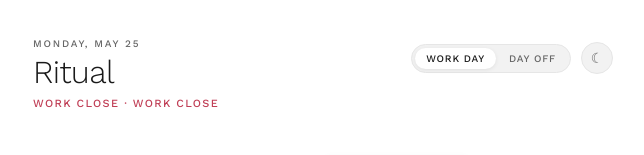
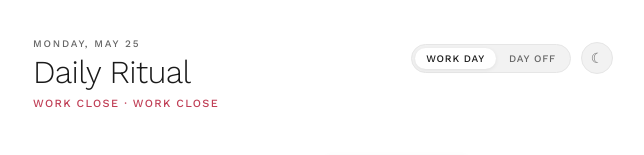
Before and after one commit to baadaa/daily-ritual, a plain HTML site: page index.html in a window 1280 px wide. Shown: the top 155 px of the page, without its empty margins (317-961 px from the left). Drawn offline with nearby package versions, Linux system fonts and the light colour scheme.

Commit message:
fix page title

```diff
--- a/index.html
+++ b/index.html
@@ -17,7 +17,7 @@
       <div class="header-top">
         <div class="header-left">
           <div class="date-line" id="dateLine"></div>
-          <div class="app-title">Ritual</div>
+          <div class="app-title">Daily Ritual</div>
           <div class="moment-subtitle" id="momentSubtitle"></div>
         </div>
         <div class="header-controls">
```
